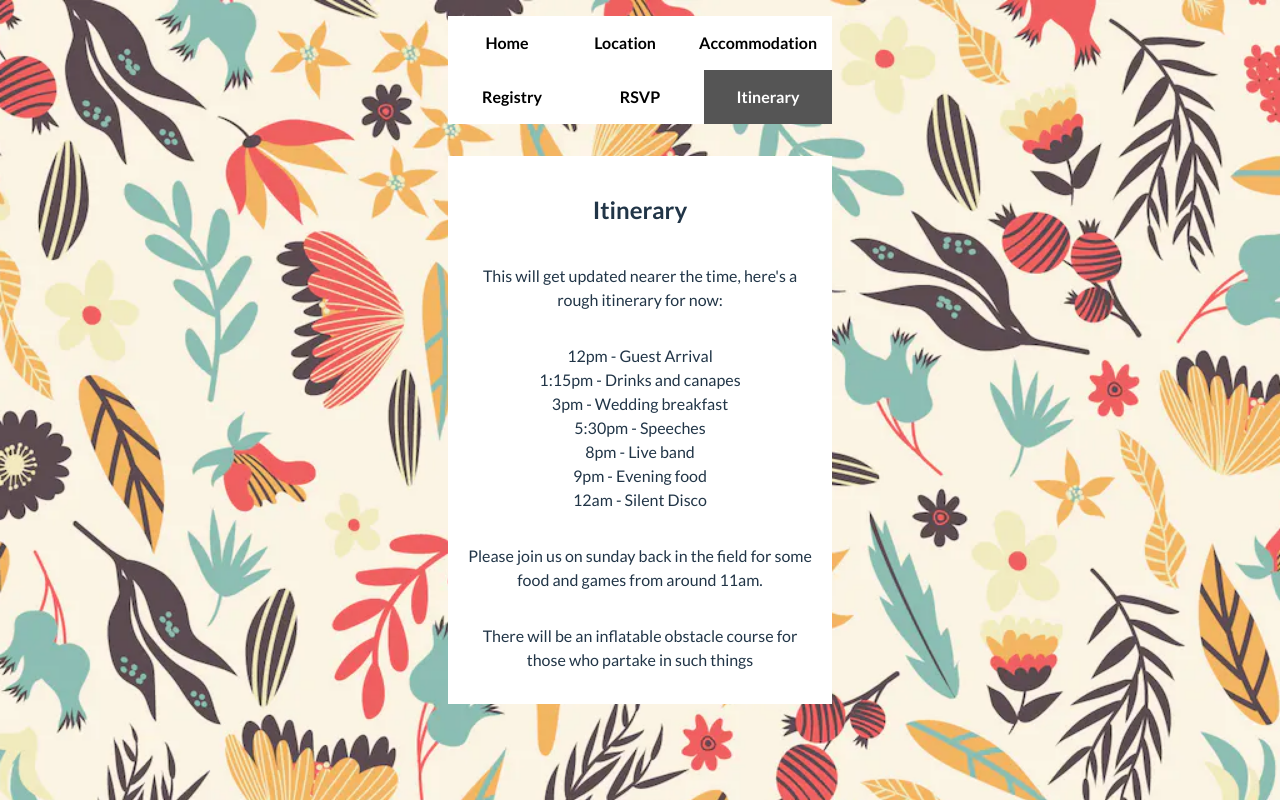
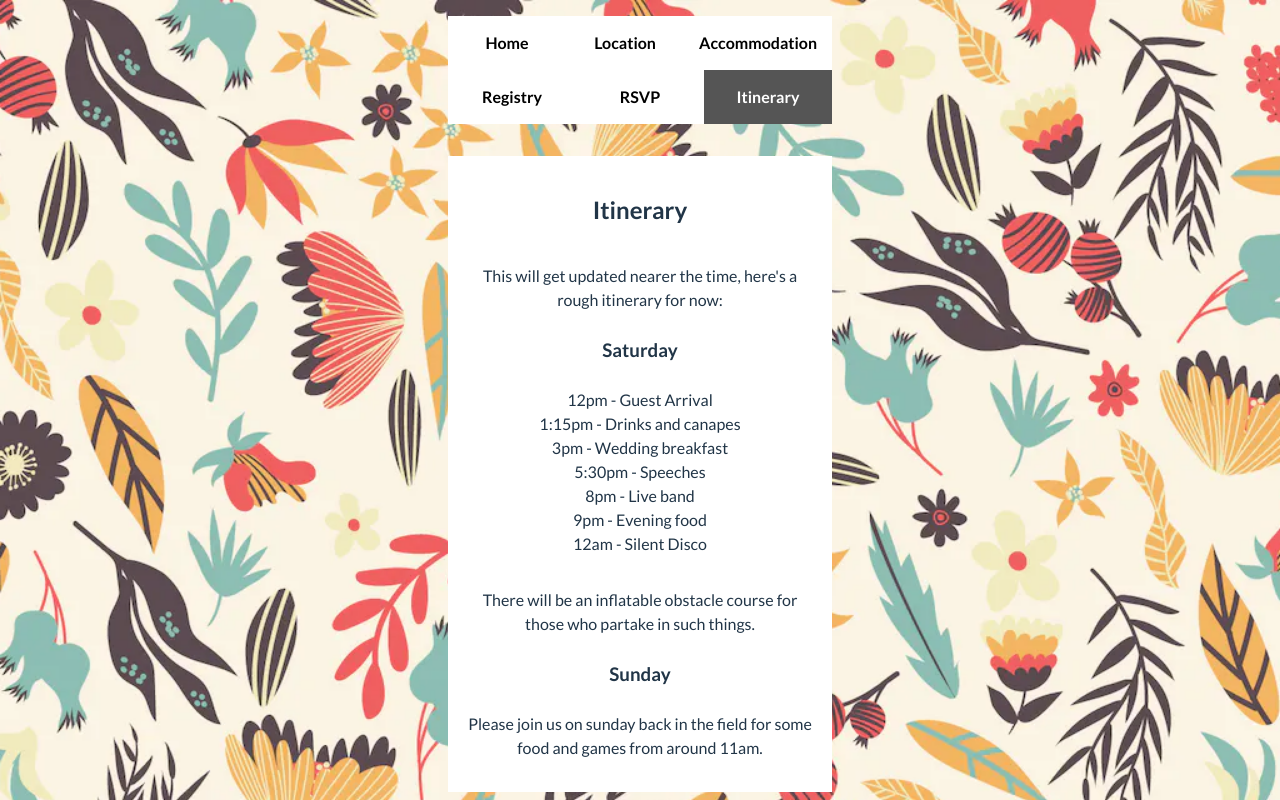
Before and after one commit to MikeCodesSomething/wedding-website, a React (Vite) app: page /#/itinerary in a window 1280 px wide. Shown: the top 800 px of the page. Built offline with nearby package versions, Linux system fonts and the light colour scheme.

Commit message:
Style tweaks

```diff
--- a/src/pages/Itinerary.jsx
+++ b/src/pages/Itinerary.jsx
@@ -6,6 +6,7 @@ const Itinerary = () => {
       <div className='title-box'>
         <h2>Itinerary</h2>
         <p>This will get updated nearer the time, here's a rough itinerary for now:</p>
+        <h3 className='list-heading'>Saturday</h3>
         <ul className='itinerary'>
             <li>12pm - Guest Arrival</li>
             <li>1:15pm - Drinks and canapes</li>
@@ -15,9 +16,10 @@ const Itinerary = () => {
             <li>9pm - Evening food</li>
             <li>12am - Silent Disco</li>
         </ul>
+        <p>There will be an inflatable obstacle course for those who partake in such things.</p>
+        <h3 className='list-heading'>Sunday</h3>
         <p>Please join us on sunday back in the field for some food and games from around 11am.
         </p>
-        <p>There will be an inflatable obstacle course for those who partake in such things</p>
       </div>
     </>
   )
--- a/src/style.css
+++ b/src/style.css
@@ -193,3 +193,8 @@ img {
 .itinerary > li {
   list-style-type: none;
 }
+
+.list-heading {
+  padding: 8px 16px;
+  margin: 0;
+}
```
